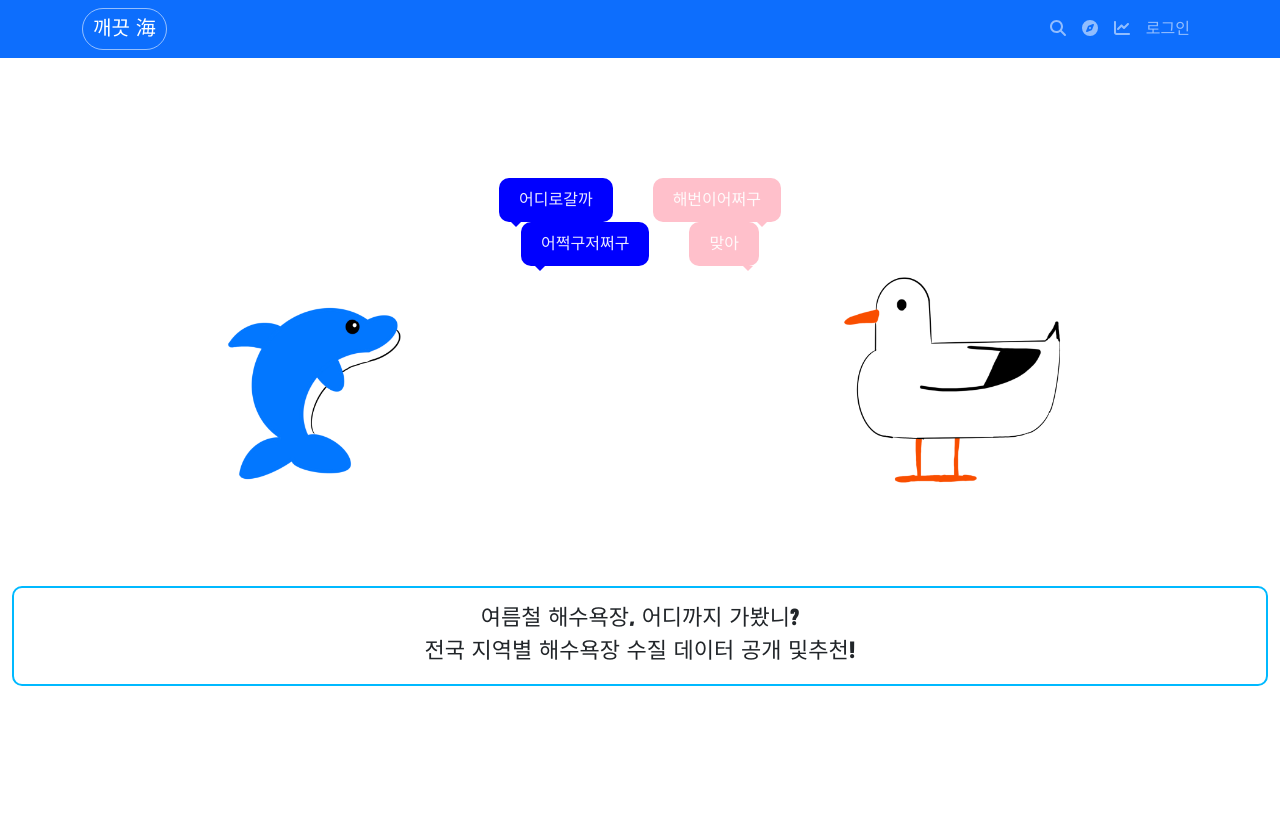
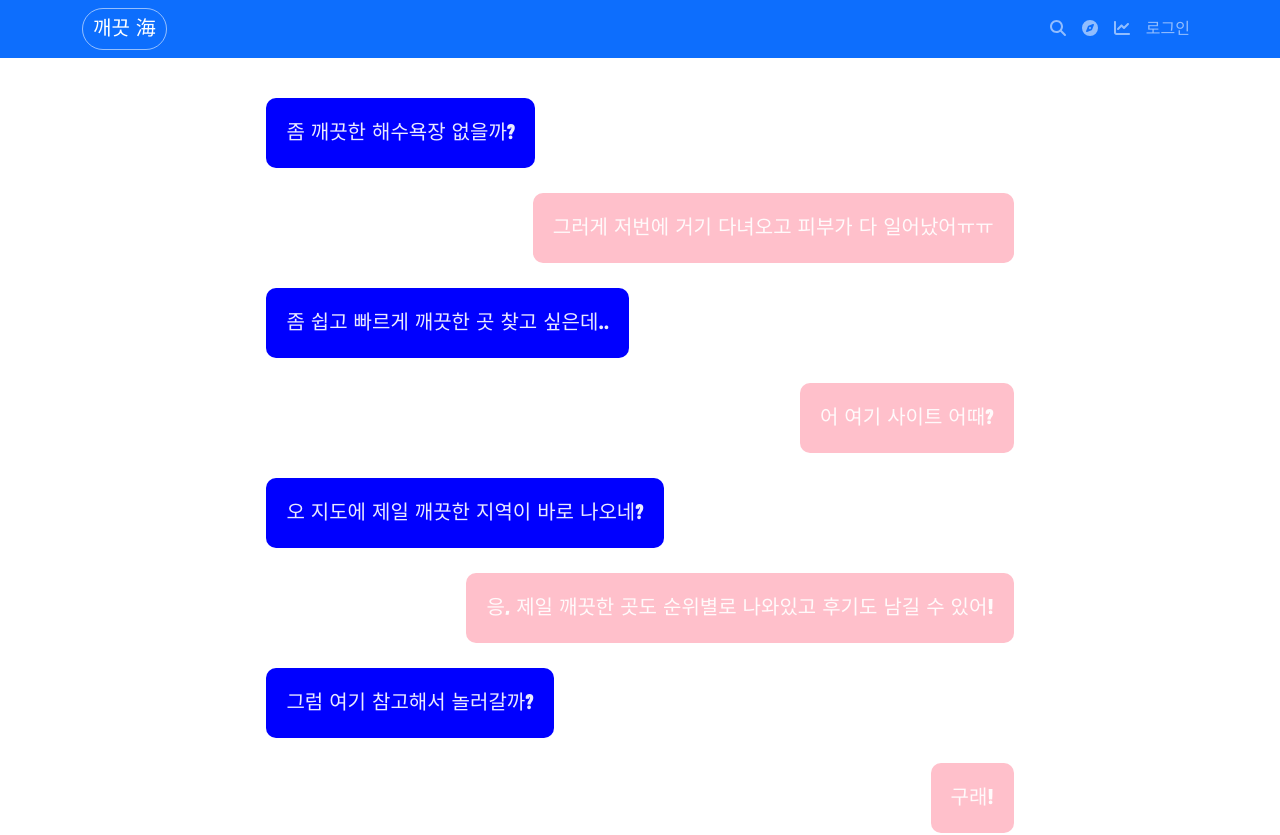
Before and after one commit to hyeb-in/clean-sea, a React (Create React App) app in the folder front/: page / in a window 1280 px wide. Shown: the top 835 px of the page. Built offline with nearby package versions, Linux system fonts and the light colour scheme; no server answers.

Commit message:
Main page 작업

```diff
--- a/front/src/components/common/Chats.js
+++ b/front/src/components/common/Chats.js
@@ -6,14 +6,20 @@ const Chats = () => {
     <div className="chats-container">
       <div className="bubbles-container">
         <div className="bubbles__row">
-          <TextBubble className="bubble left" text="어디로갈까" />
-
-          <TextBubble className="bubble right" text="해번이어쩌구" />
+          <TextBubble className="bubble left" text="좀 깨끗한 해수욕장 없을까?" />
+          <TextBubble className="bubble right" text="그러게 저번에 거기 다녀오고 피부가 다 일어났어ㅠㅠ" />
         </div>
         <div className="bubbles__row">
-          <TextBubble className="bubble left" text="어쩍구저쩌구" />
-
-          <TextBubble className="bubble right" text="맞아" />
+          <TextBubble className="bubble left" text="좀 쉽고 빠르게 깨끗한 곳 찾고 싶은데.." />
+          <TextBubble className="bubble right" text="어 여기 사이트 어때?" />
+        </div>
+        <div className="bubbles__row">
+          <TextBubble className="bubble left" text="오 지도에 제일 깨끗한 지역이 바로 나오네?" />
+          <TextBubble className="bubble right" text="응, 제일 깨끗한 곳도 순위별로 나와있고 후기도 남길 수 있어!" />
+        </div>
+        <div className="bubbles__row">
+          <TextBubble className="bubble left" text="그럼 여기 참고해서 놀러갈까?" />
+          <TextBubble className="bubble right" text="구래!" />
         </div>
       </div>
       <div className="animal-container">
--- a/front/src/components/common/chats.css
+++ b/front/src/components/common/chats.css
@@ -1,69 +1,71 @@
 .chats-container {
   display: flex;
   flex-direction: column;
+  align-items: center;
 }
+
 .bubbles-container {
-  margin-top: 100px;
-  width: 100%;
+  margin-bottom: 20px;
 }
+
 .bubbles__row {
   width: 100%;
   display: flex;
-  justify-content: center;
+  flex-direction: column;
+  align-items: center; /* 변경 */
 }
+
 .bubble {
   color: rgba(255, 255, 255, 0.919);
   position: relative;
-  display: flex;
-  align-items: center;
-  justify-items: center;
   border-radius: 10px;
   width: max-content;
-  height: 100%;
-  padding: 10px 20px;
+  padding: 20px 20px;
+  margin-bottom: 5px; /* 변경 */
+  margin-top: 20px;
+  font-size: 20px;
 }
+
 .bubble:nth-child(even) {
-  margin-left: 20px;
+  margin-left: 200px; /* 변경 */
+  background-color: pink;
+  align-self: flex-end; /* 변경 */
 }
+
 .bubble:nth-child(odd) {
-  margin-right: 20px;
-}
-.bubble:nth-child(even) {
-  background-color: pink;
-  justify-content: flex-end;
-}
-.bubble:nth-child(odd) {
+  margin-right: auto; /* 변경 */
   background-color: blue;
 }
-.bubble.right:after {
+
+.bubble:after {
   content: "";
   position: absolute;
-  top: 100%;
-  left: 85%; /* 가운데 정렬된 위치로 수정 */
+  bottom: 0;
+  left: 50%;
   transform: translateX(-50%);
-  border-top: 5px solid pink;
-  border-left: 5px solid transparent;
-  border-right: 5px solid transparent;
-  border-bottom: 5px solid transparent;
+  border-width: 5px;
+  border-style: solid;
+  border-bottom-color: transparent;
 }
+
+.bubble.right:after {
+  border-left-color: transparent;
+  border-right-color: transparent;
+  border-top-color: pink;
+}
+
 .bubble.left:after {
-  content: "";
-  position: absolute;
-  top: 100%;
-  left: 15%; /* 가운데 정렬된 위치로 수정 */
-  transform: translateX(-50%);
-  border-top: 5px solid blue;
-  border-left: 5px solid transparent;
-  border-right: 5px solid transparent;
-  border-bottom: 5px solid transparent;
+  border-left-color: transparent;
+  border-right-color: transparent;
+  border-top-color: blue;
 }
 
 .animal-container {
-  width: 100%;
+  width: 80%;
   display: flex;
   justify-content: space-around;
-  margin-bottom: 50px;
 }
+
 .animal {
   width: 360px;
 }
--- a/front/src/pages/Main.js
+++ b/front/src/pages/Main.js
@@ -105,8 +105,7 @@ const Main = () => {
 
   return (
     <Container
-      fluid
-      style={{ width: "100%", height: "100%", backgroundSize: "cover" }}
+      fluidstyle={{ width: "100%", height: "100%", backgroundSize: "cover" }}
     >
       <Row className="align-items-center" style={{ minHeight: "80vh" }}>
         {/* <Col> */}
@@ -117,16 +116,18 @@ const Main = () => {
             <p
               style={{
                 width: "100%",
+                maxWidth: "800px",
                 fontSize: "22px", // 텍스트 크기를 크게 조정
-                lineHeight: "1.5",
-                border: "2px solid #00B9FF", // 파란색 테두리 추가
+                border: "10px solid #00B9FF", // 파란색 테두리 추가
                 borderRadius: "10px", // 라운드 모양으로 만듦
                 padding: "15px", // 테두리 내부 여백 추가
+                borderWidth: "10px",
+                display: "inline-block", // 블록 요소를 인라인 블록으로 변경
               }}
             >
               여름철 해수욕장, 어디까지 가봤니?
               <br />
-              전국 지역별 해수욕장 수질 데이터 공개 및추천!
+              전국 지역별 해수욕장 수질 데이터 공개 및 추천!
             </p>
           </div>
           <div id="container" style={{ width: "100%", height: "800px" }}></div>
```
Also changed, not shown: 1 other file (tests, documents, lock files or other folders).
